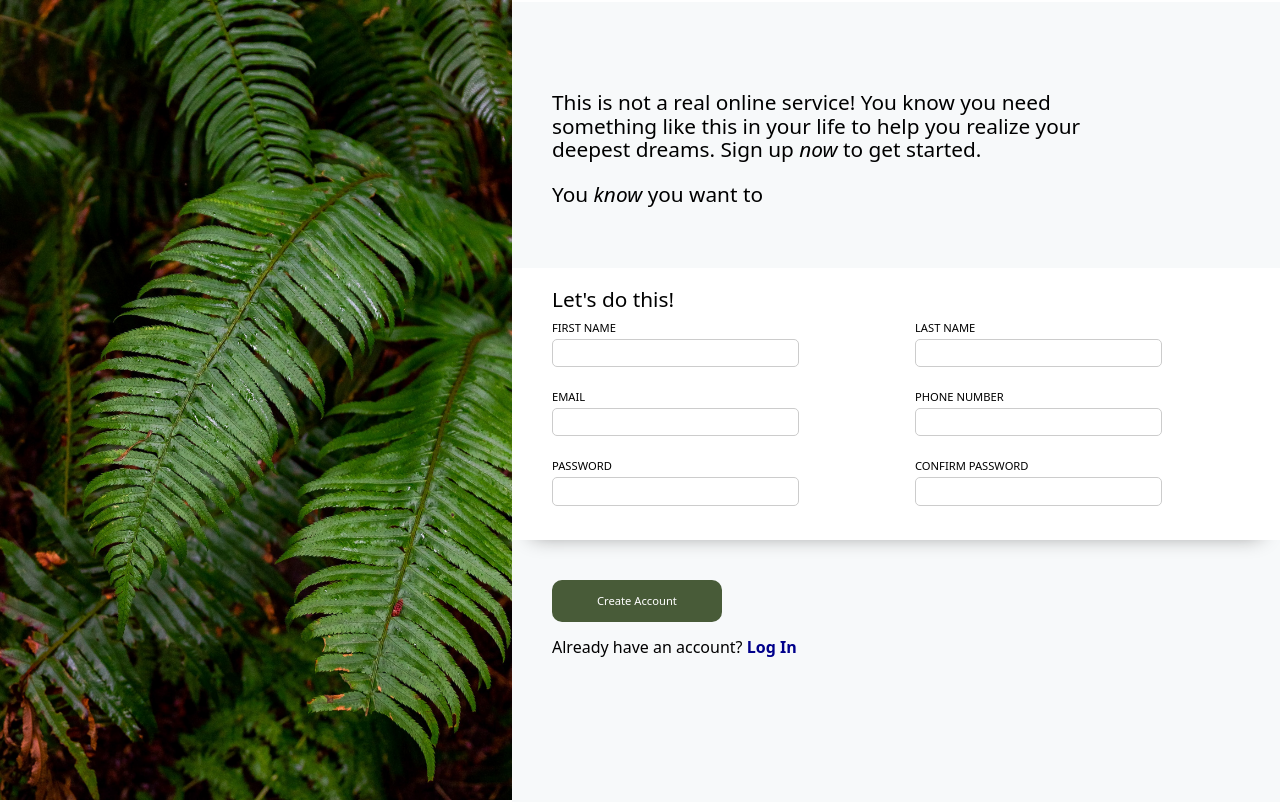
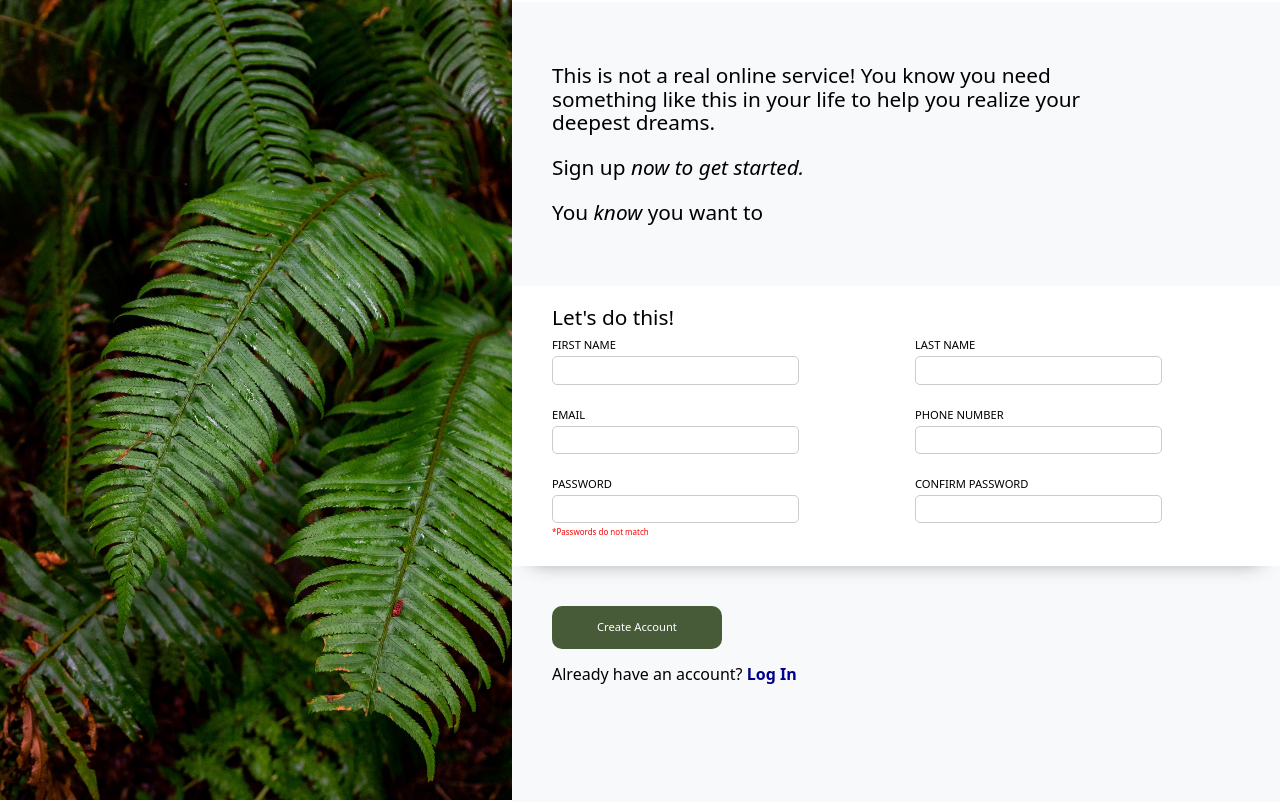
Before and after one commit to chanpreetRatta/htmlForms, a website: page index.html in a window 1280 px wide. Drawn offline with nearby package versions, Linux system fonts and the light colour scheme.

Commit message:
implement check password match

```diff
--- a/index.html
+++ b/index.html
@@ -16,9 +16,9 @@
       <div class="form-container">
         <div class="top-form-container heading-font">
           This is not a real online service! You know you need something like
-          this in your life to help you realize your deepest dreams. Sign up
-          <i>now</i>
-          to get started.
+          this in your life to help you realize your deepest dreams.
+          <p>Sign up <i>now to get started.</i></p>
+
           <p>You <i>know</i> you want to</p>
         </div>
         <div class="middle-form-container">
@@ -42,7 +42,14 @@
                 />
               </label>
               <label class="form-label">
-                PASSWORD<input type="password" name="password" id="password" />
+                PASSWORD<input
+                  type="password"
+                  name="password"
+                  id="password"
+                  pattern=""
+                  title="please enter the correct phone number"
+                />
+                <span class="not-matched">*Passwords do not match</span>
               </label>
               <label class="form-label">
                 CONFIRM PASSWORD<input
@@ -60,5 +67,6 @@
         </div>
       </div>
     </div>
+    <script src="index.js"></script>
   </body>
 </html>
--- a/index.js
+++ b/index.js
@@ -0,0 +1,12 @@
+let form = document.querySelector(".form");
+let passwordMatch = document.querySelector(".not-matched");
+
+form.addEventListener("keyup", (event) => {
+  let password = form.elements["password"].value;
+  let confirmPassword = form.elements["confirmPassword"].value;
+  if (password !== confirmPassword) {
+    passwordMatch.style = "display: block";
+  } else if (password === confirmPassword) {
+    passwordMatch.style = "display: none";
+  }
+});
--- a/style.css
+++ b/style.css
@@ -93,6 +93,7 @@ a{
 input:focus{
     box-shadow: 0 5px 5px -2px grey;
 
+
 }
 
 .btn{
@@ -107,3 +108,8 @@ input:focus{
 .bottom {
     padding: 40px;
 }
+
+.not-matched{
+    font-size: .5rem;
+    color: red;
+}
```
